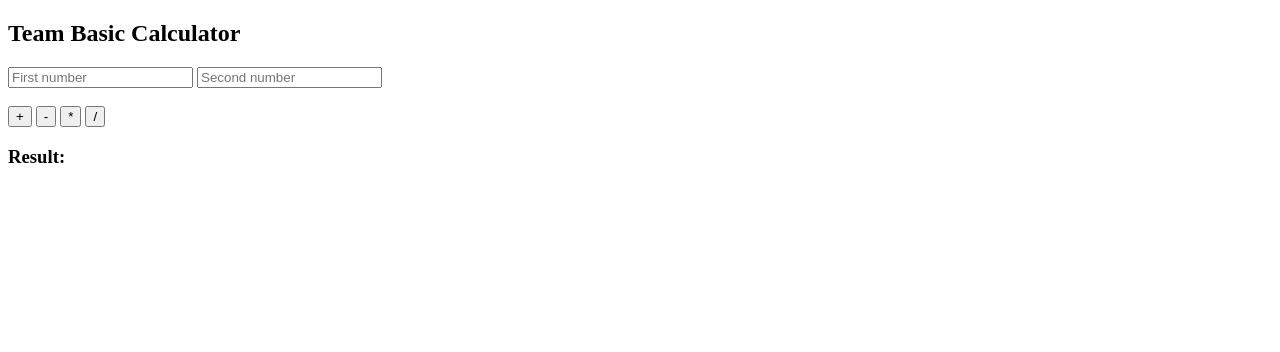
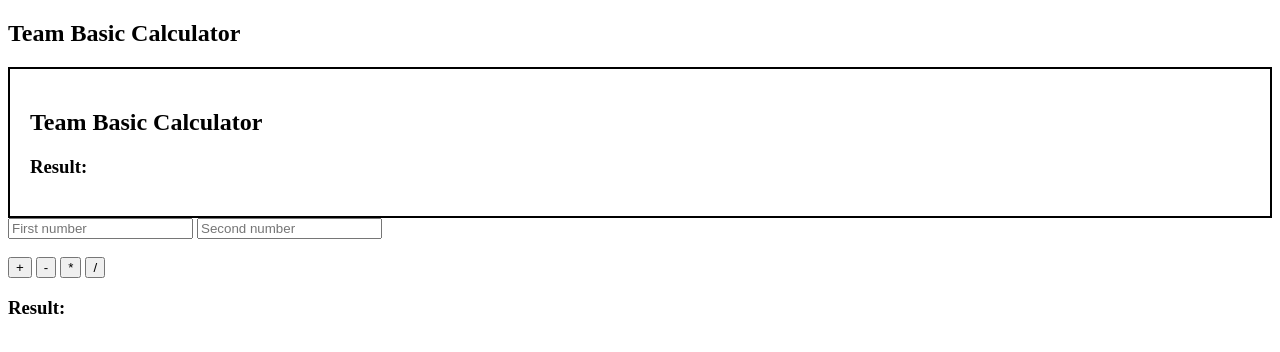
Before and after one commit to manvimishra09/team-calculator, a plain HTML site: page index.html in a window 1280 px wide. Drawn offline with Linux system fonts and the light colour scheme.

Commit message:
Apply calculator design

```diff
--- a/index.html
+++ b/index.html
@@ -7,6 +7,13 @@
 </head>
 <body>
     <h2>Team Basic Calculator</h2>
+    <div class="calculator">
+    <h2>Team Basic Calculator</h2>
+
+    <!-- Keep your two inputs, four buttons, and result here -->
+
+    <h3 id="result">Result:</h3>
+</div>
     <input id="a" type="number" placeholder="First number">
     <input id="b" type="number" placeholder="Second number">
     <br><br>
```
